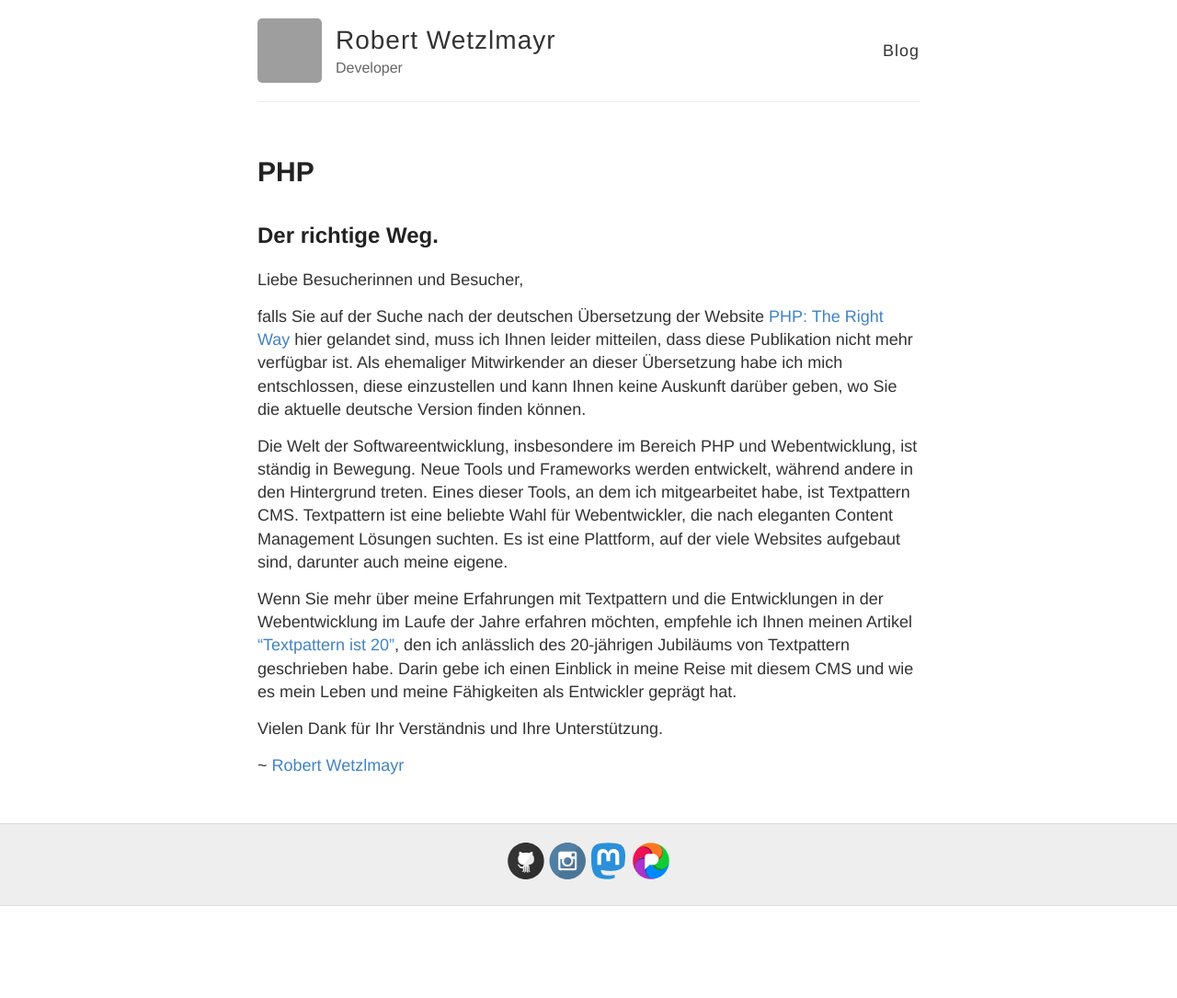
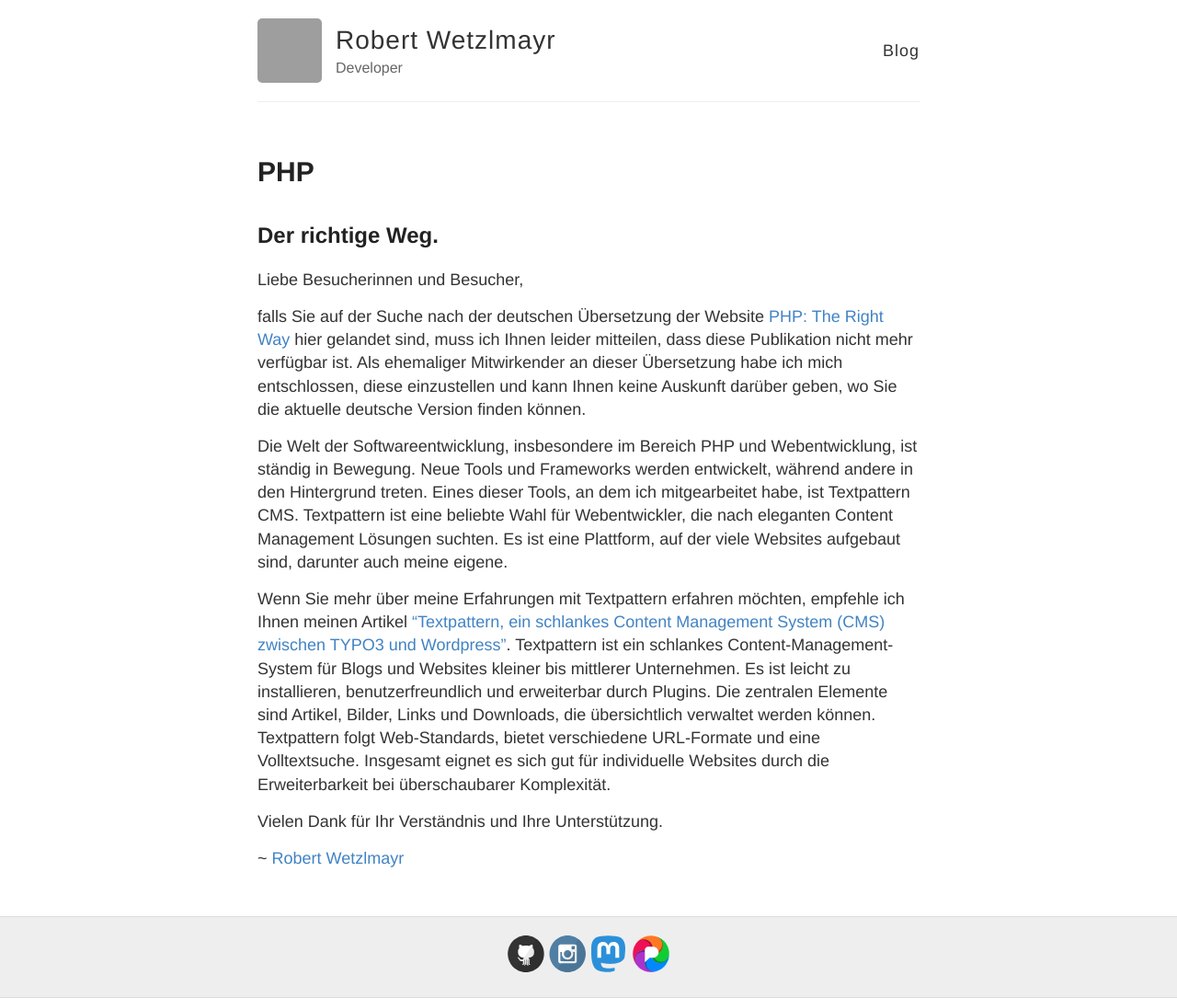
Before and after one commit to rwetzlmayr/rwetzlmayr.github.io, a Jekyll site: the page built from php-the-right-way/index.md, in a window 1280 px wide. Shown: the whole page at 92% size. Built offline with Jekyll 4.4.1, drawn with Linux system fonts in a browser that asks for light colours; before the commit the page ends 985 px from its top, so only the background shows below that; grey boxes are pictures that could not be loaded.

Commit message:
+ "PHP: The Right Way" [de] obituary page reiterated.

```diff
--- a/php-the-right-way/index.md
+++ b/php-the-right-way/index.md
@@ -12,7 +12,7 @@
 
 Die Welt der Softwareentwicklung, insbesondere im Bereich PHP und Webentwicklung, ist ständig in Bewegung. Neue Tools und Frameworks werden entwickelt, während andere in den Hintergrund treten. Eines dieser Tools, an dem ich mitgearbeitet habe, ist Textpattern CMS. Textpattern ist eine beliebte Wahl für Webentwickler, die nach eleganten Content Management Lösungen suchten. Es ist eine Plattform, auf der viele Websites aufgebaut sind, darunter auch meine eigene.
 
-Wenn Sie mehr über meine Erfahrungen mit Textpattern und die Entwicklungen in der Webentwicklung im Laufe der Jahre erfahren möchten, empfehle ich Ihnen meinen Artikel ["Textpattern ist 20"](https://wetzlmayr.at/awasteofwords/textpattern-ist-20), den ich anlässlich des 20-jährigen Jubiläums von Textpattern geschrieben habe. Darin gebe ich einen Einblick in meine Reise mit diesem CMS und wie es mein Leben und meine Fähigkeiten als Entwickler geprägt hat.
+Wenn Sie mehr über meine Erfahrungen mit Textpattern erfahren möchten, empfehle ich Ihnen meinen Artikel ["Textpattern, ein schlankes Content Management System (CMS) zwischen TYPO3 und Wordpress"](https://wetzlmayr.at/awasteofwords/textpattern-ein-schlankes-content-management-system-cms "Textpattern, ein schlankes Content Management System (CMS) zwischen TYPO3 und Wordpress"). Textpattern ist ein schlankes Content-Management-System für Blogs und Websites kleiner bis mittlerer Unternehmen. Es ist leicht zu installieren, benutzerfreundlich und erweiterbar durch Plugins. Die zentralen Elemente sind Artikel, Bilder, Links und Downloads, die übersichtlich verwaltet werden können. Textpattern folgt Web-Standards, bietet verschiedene URL-Formate und eine Volltextsuche. Insgesamt eignet es sich gut für individuelle Websites durch die Erweiterbarkeit bei überschaubarer Komplexität.
 
 Vielen Dank für Ihr Verständnis und Ihre Unterstützung.
 
```
